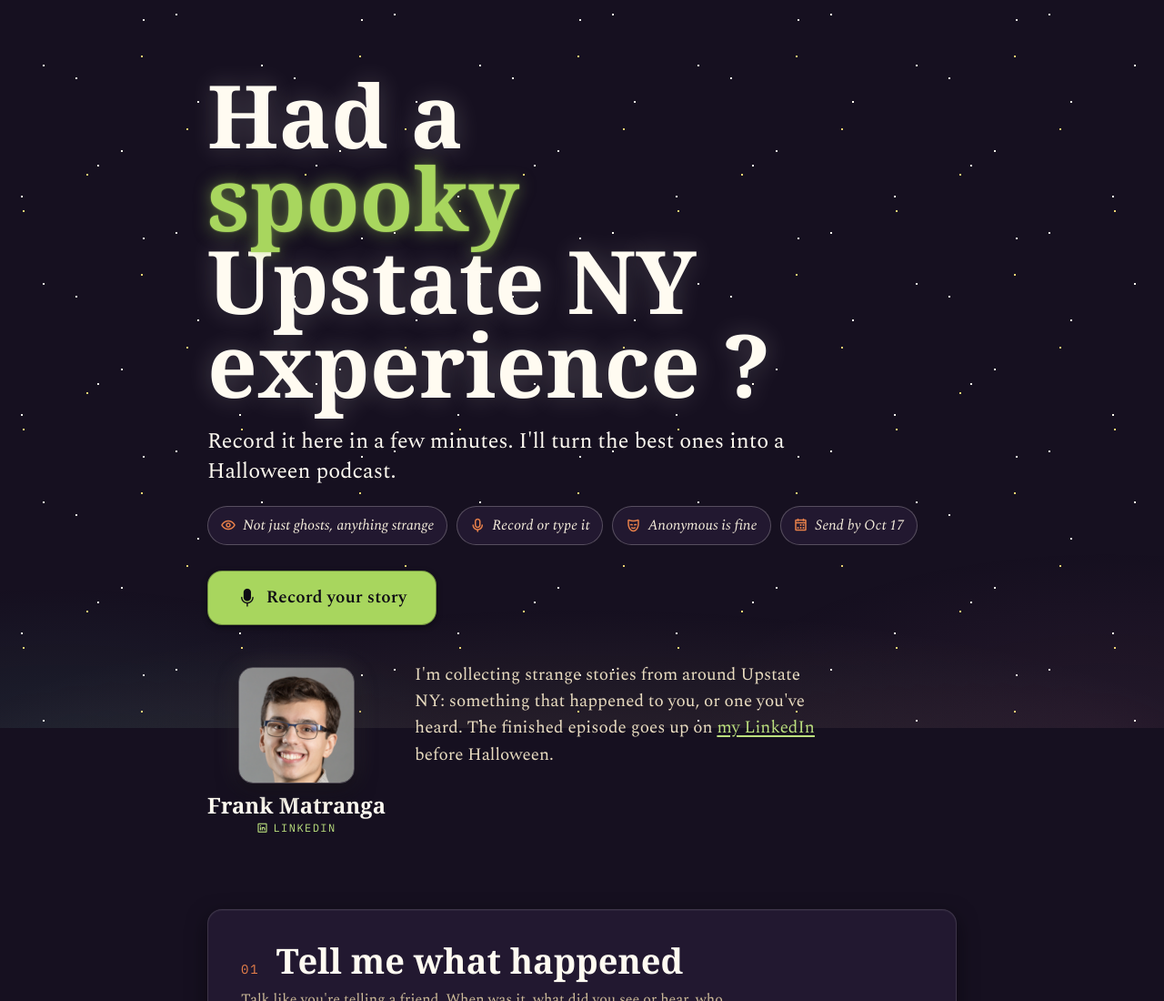
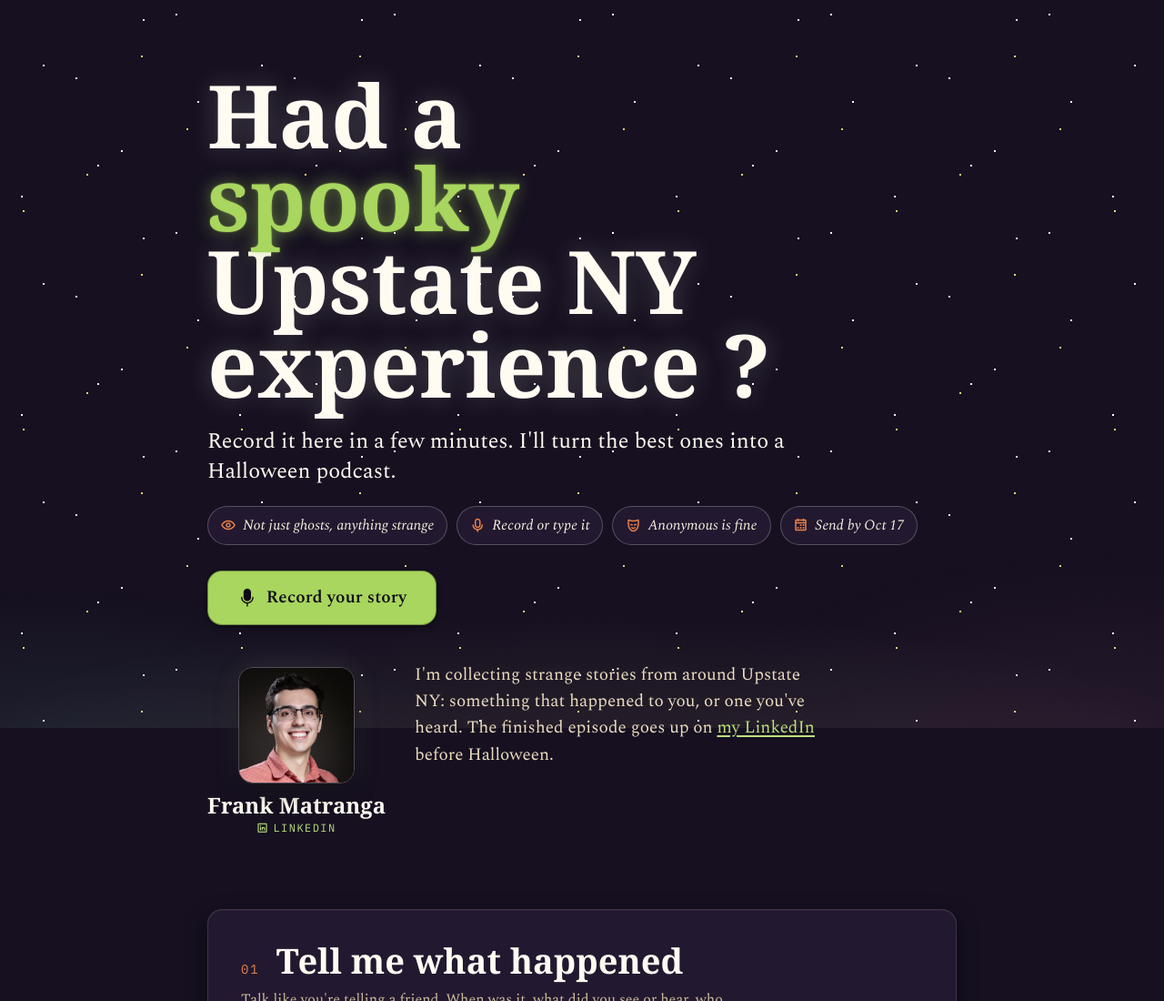
Before and after one commit to Apexal/crgs, a website: page public/index.html in a window 1280 px wide. Shown: the top 1100 px of the page at 91% size. Drawn offline with nearby package versions, Linux system fonts and the light colour scheme; a web font is replaced by a local one.

Commit message:
feat: new headshot

```diff
--- a/public/index.html
+++ b/public/index.html
@@ -51,7 +51,7 @@
       <a class="w9-btn w9-btn--lg cp-jump" href="#record"><span class="w9-btn__icon"><i class="ph-fill ph-microphone"></i></span>Record your story</a>
       <div class="cp-intro">
         <a class="cp-host" href="https://www.linkedin.com/in/frank-matranga" target="_blank" rel="noopener">
-          <img src="/assets/frank.png" alt="Frank Matranga" width="128" height="128">
+          <img src="/assets/frank.jpg" alt="Frank Matranga" width="128" height="128">
           <span class="cp-host__text"><span class="cp-host__name">Frank Matranga</span><span class="cp-host__link"><i class="ph-bold ph-linkedin-logo"></i>LinkedIn</span></span>
         </a>
         <p>I'm collecting strange stories from around Upstate NY: something that happened to you, or one you've heard. The finished episode goes up on <a href="https://www.linkedin.com/in/frank-matranga" target="_blank" rel="noopener">my LinkedIn</a> before Halloween.</p>
```
Also changed, not shown: public/assets/frank.jpg (added).
